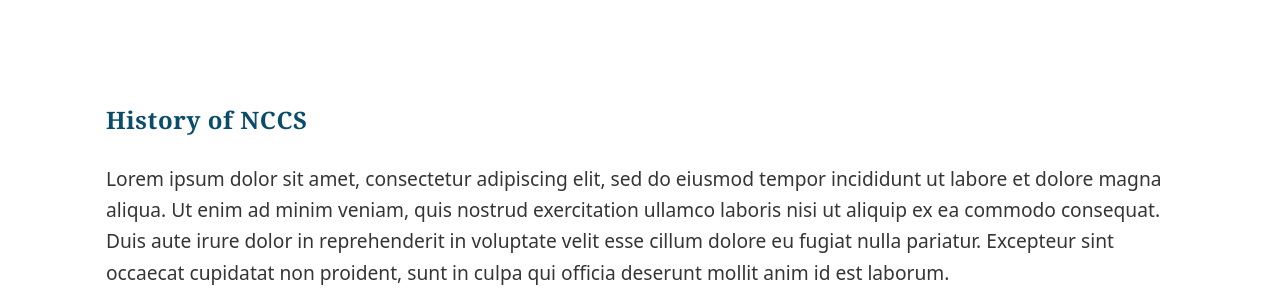
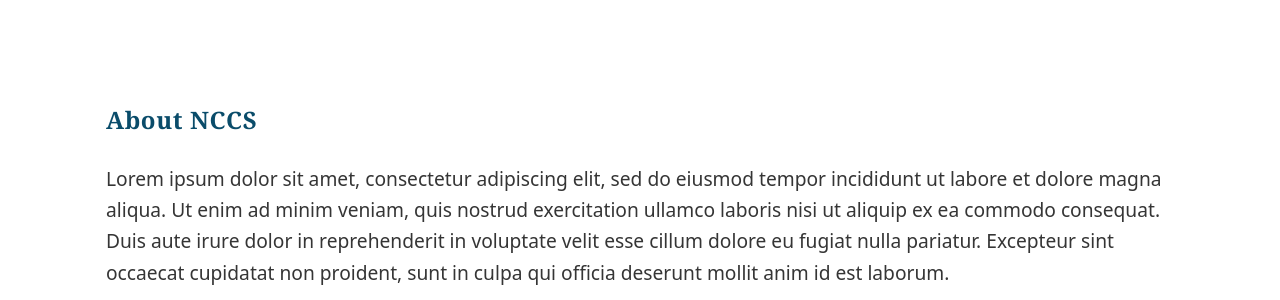
Before and after one commit to UrbanInstitute/nccs-jekyll-demo, a Jekyll site: the page built from about.md, in a window 1280 px wide and 900 px high. Shown: the part 366-666 px from the top of the window. Built offline with Jekyll 4.4.1, drawn with Linux system fonts in a browser that asks for light colours.

Commit message:
Update about.md

```diff
--- a/about.md
+++ b/about.md
@@ -7,7 +7,7 @@
 
 
 
-## History of NCCS
+## About NCCS
 
 Lorem ipsum dolor sit amet, consectetur adipiscing elit, sed do eiusmod tempor incididunt ut labore et dolore magna aliqua. Ut enim ad minim veniam, quis nostrud exercitation ullamco laboris nisi ut aliquip ex ea commodo consequat. Duis aute irure dolor in reprehenderit in voluptate velit esse cillum dolore eu fugiat nulla pariatur. Excepteur sint occaecat cupidatat non proident, sunt in culpa qui officia deserunt mollit anim id est laborum.
 
```
